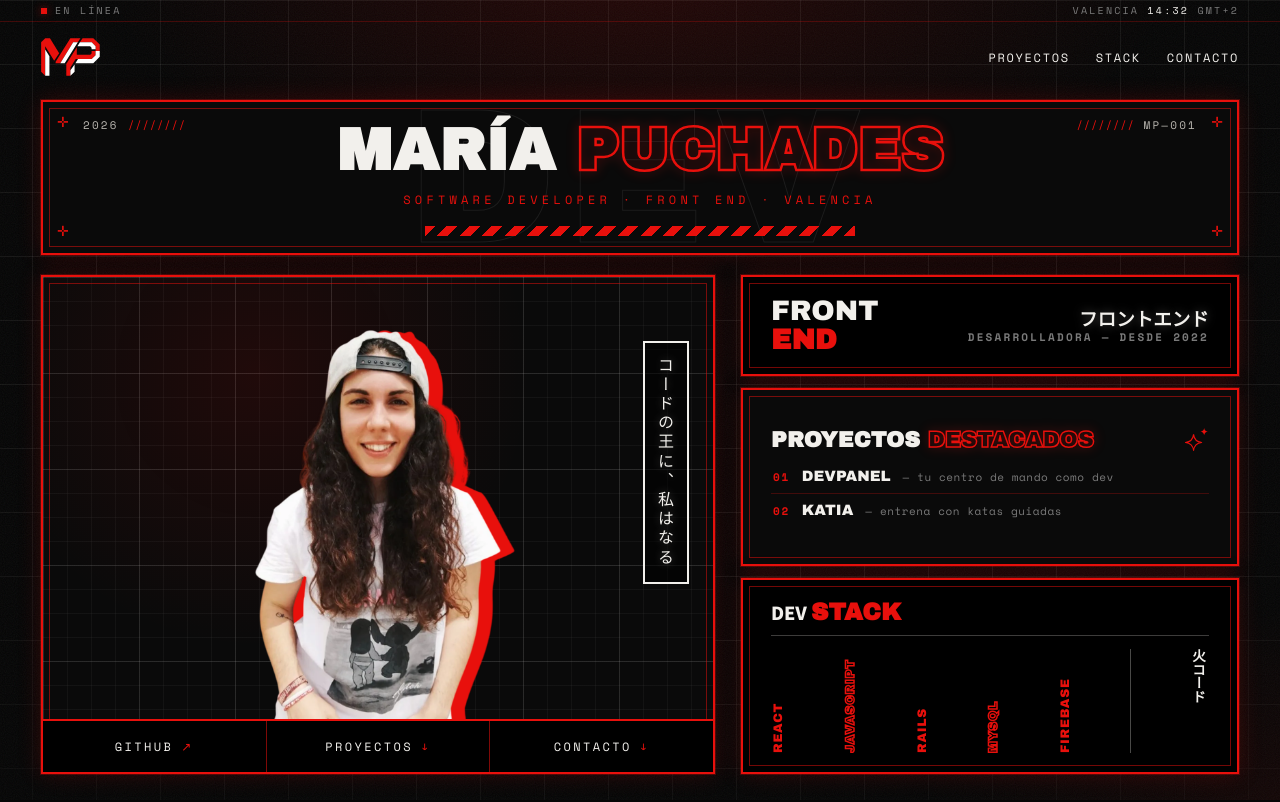
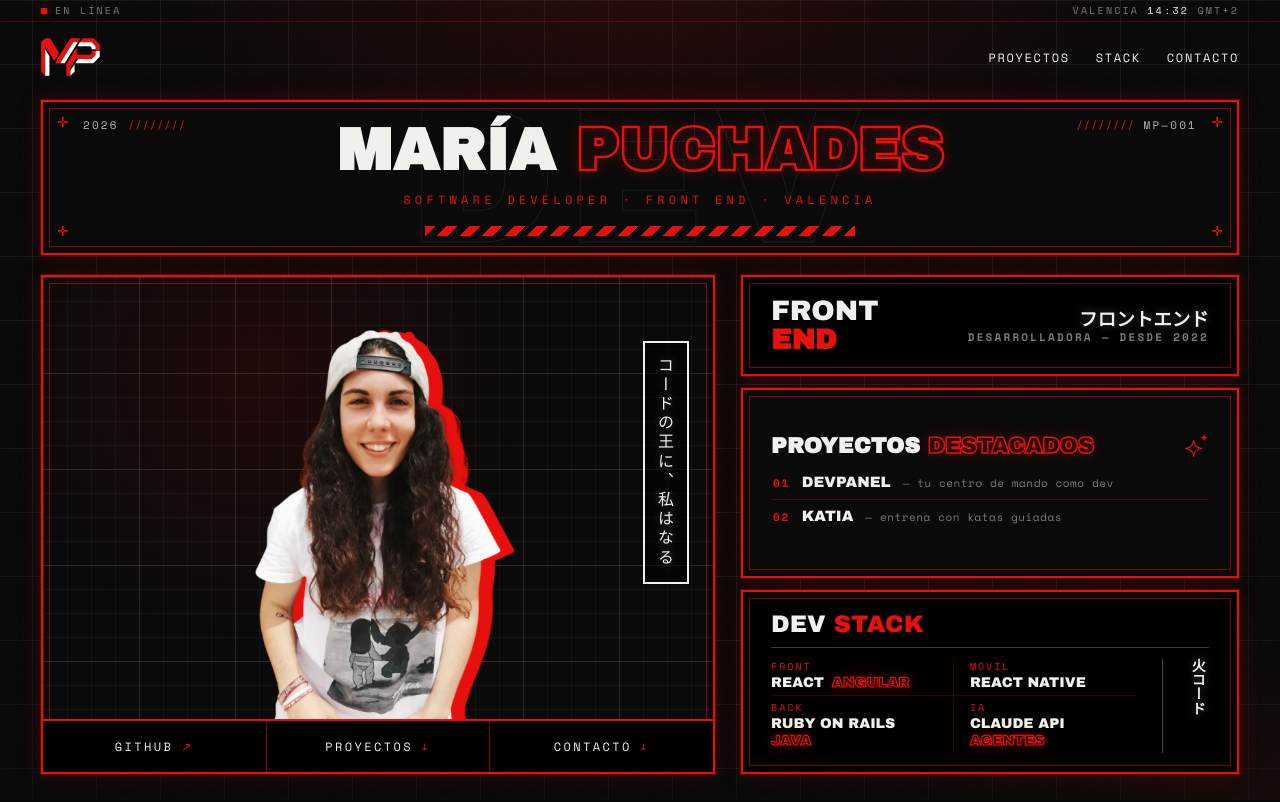
Before and after one commit to emepuchades/my-porfolio, a React (Vite) app: page / in a window 1280 px wide. Shown: the top 802 px of the page. Built offline with nearby package versions, Linux system fonts and the light colour scheme.

Commit message:
feat: update tech stack with professional technologies

```diff
--- a/src/components/StackCard/StackCard.jsx
+++ b/src/components/StackCard/StackCard.jsx
@@ -1,26 +1,40 @@
 import { profile } from '../../data/profile';
-import { stackWall } from '../../data/techStack';
+import { stackGroups } from '../../data/techStack';
 import { cx } from '../../utils/cx';
 import { enterDelay } from '../../utils/enterDelay';
+import { neonDelay } from '../../utils/neonDelay';
+import NeonSign from '../NeonSign/NeonSign';
 import styles from './StackCard.module.css';
 
 export default function StackCard({ introDelay = 0 }) {
   return (
     <div className={cx('frame', 'enter', styles.card)} style={enterDelay(introDelay)}>
       <div className={styles.head}>
-        <span className={styles.japanese}>
+        <span className={styles.heading}>
           DEV <span className={styles.name}>STACK</span>
         </span>
-        <span className={styles.label}></span>
       </div>
-      <div className={styles.wall} aria-label="Tecnologías principales">
-        {stackWall.map(({ label, isSolid }, index) => (
-          <span key={`${label}-${index}`} className={cx(styles.column, isSolid && styles.solid)}>
-            {label}
-          </span>
-        ))}
+      <div className={styles.body}>
+        <dl className={styles.groups} aria-label="Tecnologías principales">
+          {stackGroups.map(({ area, items }, groupIndex) => (
+            <div key={area} className={styles.group}>
+              <dt className={styles.area}>{area}</dt>
+              {items.map((item, itemIndex) => (
+                <dd
+                  key={item}
+                  className={cx(styles.item, itemIndex > 0 && 'neon', itemIndex > 0 && styles.outline)}
+                  style={itemIndex > 0 ? neonDelay(1150 + groupIndex * 110) : undefined}
+                >
+                  {item}
+                </dd>
+              ))}
+            </div>
+          ))}
+        </dl>
         <span className={styles.divider} aria-hidden="true" />
-        <span className={styles.motto}>{profile.japanese.motto}</span>
+        <span className={styles.motto} lang="ja">
+          <NeonSign text={profile.japanese.motto} startDelay={1300} step={120} />
+        </span>
       </div>
     </div>
   );
--- a/src/components/StackCard/StackCard.module.css
+++ b/src/components/StackCard/StackCard.module.css
@@ -4,57 +4,78 @@
 }
 
 .head {
-  display: flex;
-  justify-content: space-between;
-  align-items: baseline;
   padding-bottom: 12px;
-  margin-bottom: 16px;
+  margin-bottom: 14px;
   border-bottom: 1px solid rgba(242, 240, 236, 0.25);
 }
 
-.japanese {
-  font-family: var(--font-jp);
-  font-weight: 900;
-  font-size: 18px;
+.heading {
+  font-family: var(--font-display);
+  font-size: 24px;
+  text-transform: uppercase;
 }
 
 .name {
-  font-family: var(--font-display);
-  font-size: 24px;
+  color: var(--red);
+}
+
+.body {
+  display: flex;
+  gap: clamp(18px, 2vw, 36px);
+}
+
+.groups {
+  flex: 1;
+  display: grid;
+  grid-template-columns: repeat(2, minmax(0, 1fr));
+  margin: 0;
+}
+
+.group {
+  display: flex;
+  flex-wrap: wrap;
+  align-items: baseline;
+  column-gap: 0.5em;
+  padding: 10px 0;
+  border-top: 1px solid var(--red-soft);
+}
+
+.group:nth-child(-n + 2) {
+  border-top: 0;
+  padding-top: 0;
+}
+
+.group:nth-child(odd) {
+  padding-right: 16px;
+  border-right: 1px solid var(--red-soft);
+}
+
+.group:nth-child(even) {
+  padding-left: 16px;
+}
+
+.area {
+  flex-basis: 100%;
+  margin-bottom: 4px;
+  font-family: var(--font-mono);
+  font-size: 10px;
+  letter-spacing: 0.2em;
   color: var(--red);
   text-transform: uppercase;
 }
 
-.label {
-  font-family: var(--font-mono);
-  font-size: 14px;
-  letter-spacing: 0.2em;
+.item {
+  margin: 0;
+  font-family: var(--font-display);
+  font-size: 18px;
+  line-height: 1.15;
+  text-transform: uppercase;
   color: var(--white);
 }
 
-.wall {
-  display: flex;
-  gap: 18px;
-  justify-content: space-between;
-  overflow: hidden;
-}
-
-.column {
-  height: 170px;
-  writing-mode: vertical-rl;
-  transform: rotate(180deg);
-  font-family: var(--font-display);
-  font-size: 22px;
-  text-transform: uppercase;
-  letter-spacing: 0.06em;
-  white-space: nowrap;
+.outline {
   color: transparent;
-  -webkit-text-stroke: 1.5px var(--red);
-}
-
-.solid {
-  color: var(--red);
-  -webkit-text-stroke: 0;
+  -webkit-text-stroke: 1.2px var(--red);
 }
 
 .divider {
@@ -63,7 +84,6 @@
 }
 
 .motto {
-  height: 170px;
   writing-mode: vertical-rl;
   font-family: var(--font-jp);
   font-weight: 700;
@@ -73,24 +93,45 @@
 
 @media (min-width: 961px) {
   .card {
-    padding: clamp(14px, 2.4vh, 24px) 28px;
+    padding: clamp(14px, 2.4vh, 24px) clamp(28px, 2.2vw, 44px);
+  }
+
+  .heading {
+    font-size: clamp(24px, 1.65vw, 34px);
   }
 
   .head {
     padding-bottom: clamp(8px, 1.2vh, 12px);
-    margin-bottom: clamp(10px, 1.6vh, 16px);
+    margin-bottom: clamp(8px, 1.4vh, 14px);
   }
 
-  .column,
-  .motto {
-    height: clamp(84px, 13vh, 140px);
+  .group {
+    padding-block: clamp(6px, 1.1vh, 12px);
   }
 
-  .column {
-    font-size: clamp(10px, 1.55vh, 17px);
+  .item {
+    font-size: clamp(15px, min(1.25vw, 2.3vh), 26px);
+  }
+
+  .area {
+    font-size: clamp(10px, 0.7vw, 13px);
   }
 
   .motto {
-    font-size: clamp(12px, 1.7vh, 15px);
+    font-size: clamp(12px, min(1.1vw, 2vh), 20px);
   }
 }
+
+@media (min-width: 961px) and (max-height: 820px) {
+  .group {
+    padding-block: 4px;
+  }
+
+  .area {
+    margin-bottom: 1px;
+  }
+
+  .item {
+    font-size: clamp(14px, min(1.1vw, 2.1vh), 20px);
+  }
+}
--- a/src/components/TechStackSection/TechStackSection.jsx
+++ b/src/components/TechStackSection/TechStackSection.jsx
@@ -9,7 +9,7 @@ import styles from './TechStackSection.module.css';
 export default function TechStackSection() {
   return (
     <section id={SECTION_IDS.stack} className={styles.section}>
-      <SectionHeading titleStart="Tech " titleEnd="Stack" tag="TOOLS" />
+      <SectionHeading titleStart="Tech " titleEnd="Stack" tag="HERRAMIENTAS" />
 
       <Reveal className={cx('frame', styles.sheet)}>
         {techStack.map(({ name, area }, index) => (
--- a/src/components/TechStackSection/TechStackSection.module.css
+++ b/src/components/TechStackSection/TechStackSection.module.css
@@ -15,3 +15,9 @@
     grid-template-columns: 1fr 1fr;
   }
 }
+
+@media (min-width: 1440px) {
+  .sheet {
+    grid-template-columns: repeat(6, 1fr);
+  }
+}
--- a/src/data/techStack.js
+++ b/src/data/techStack.js
@@ -1,22 +1,21 @@
 export const techStack = [
+  { name: 'React', area: 'FRONT' },
+  { name: 'Angular', area: 'FRONT' },
+  { name: 'TypeScript', area: 'FRONT' },
   { name: 'JavaScript', area: 'FRONT' },
-  { name: 'React', area: 'FRONT' },
-  { name: 'Redux', area: 'FRONT' },
-  { name: 'HTML & CSS', area: 'FRONT' },
-  { name: 'Ruby', area: 'BACK' },
-  { name: 'Rails', area: 'BACK' },
-  { name: 'Firebase', area: 'BACK' },
-  { name: 'AWS', area: 'BACK' },
-  { name: 'MongoDB', area: 'DATA' },
-  { name: 'MySQL', area: 'DATA' },
-  { name: 'Git', area: 'TOOLS' },
-  { name: 'Confluence', area: 'TOOLS' },
+  { name: 'React Native', area: 'MÓVIL' },
+  { name: 'Ruby on Rails', area: 'BACK' },
+  { name: 'Java · Spring', area: 'BACK' },
+  { name: 'Node.js', area: 'BACK' },
+  { name: 'Oracle', area: 'DATOS' },
+  { name: 'PostgreSQL', area: 'DATOS' },
+  { name: 'Claude API', area: 'IA' },
+  { name: 'Docker', area: 'HERRAMIENTAS' },
 ];
 
-export const stackWall = [
-  { label: 'React', isSolid: true },
-  { label: 'JavaScript', isSolid: false },
-  { label: 'Rails', isSolid: true },
-  { label: 'MySQL', isSolid: false },
-  { label: 'Firebase', isSolid: true },
+export const stackGroups = [
+  { area: 'Front', items: ['React', 'Angular'] },
+  { area: 'Móvil', items: ['React Native'] },
+  { area: 'Back', items: ['Ruby on Rails', 'Java'] },
+  { area: 'IA', items: ['Claude API', 'Agentes'] },
 ];
```
